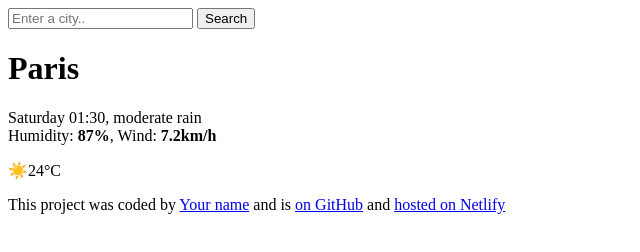
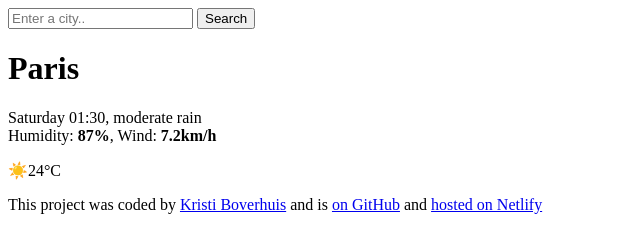
Before and after one commit to kboverhuis/first-netlify-project, a website: page index.html in a window 1280 px wide. Shown: the whole page, without its empty margins (0-640 px from the left). Drawn offline with nearby package versions, Linux system fonts and the light colour scheme; files that its build step writes are made by us from their sources.

Commit message:
Update name in footer

```diff
--- a/index.html
+++ b/index.html
@@ -47,7 +47,7 @@
       <footer>
         <p>
           This project was coded by
-          <a href="#" target="_blank">Your name</a> and is
+          <a href="#" target="_blank">Kristi Boverhuis</a> and is
           <a href="#" target="_blank"> on GitHub</a> and
           <a href="#" target="_blank">hosted on Netlify</a>
         </p>
```
